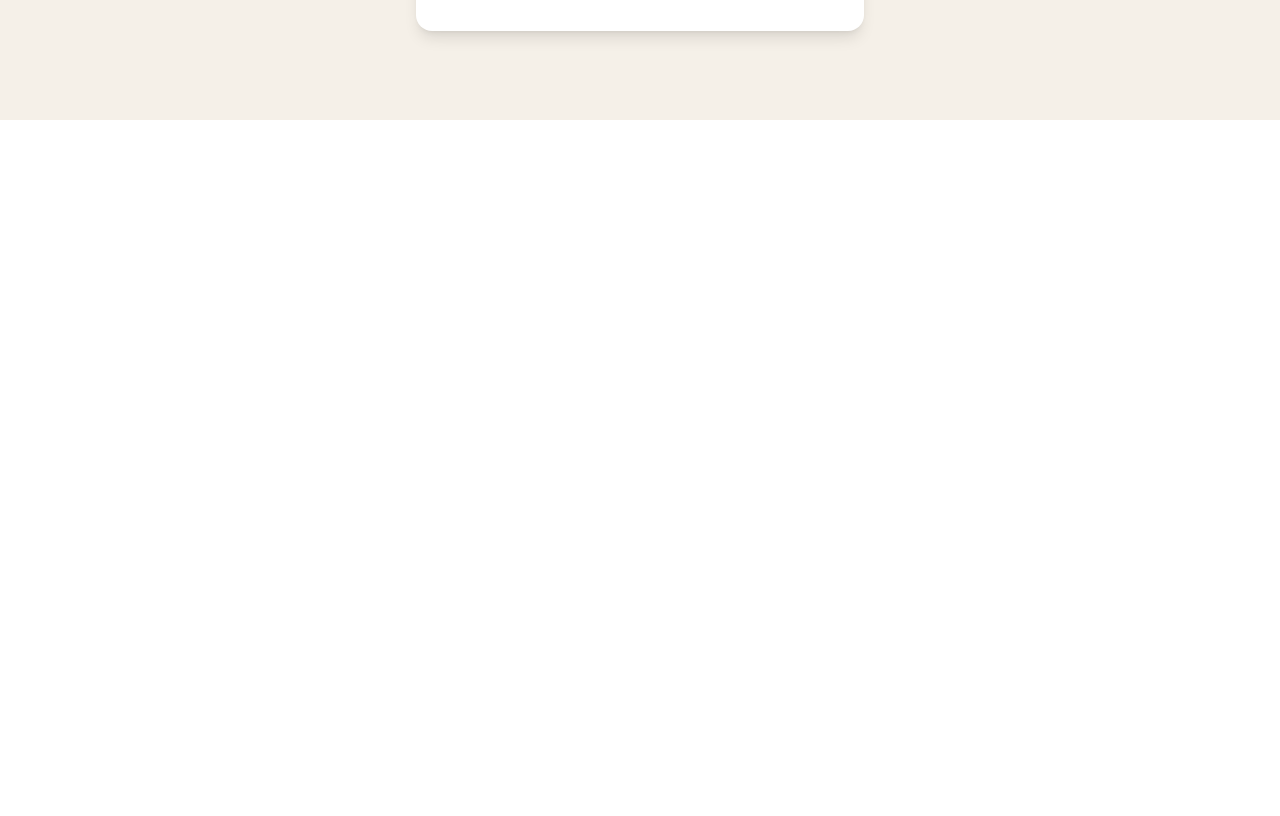
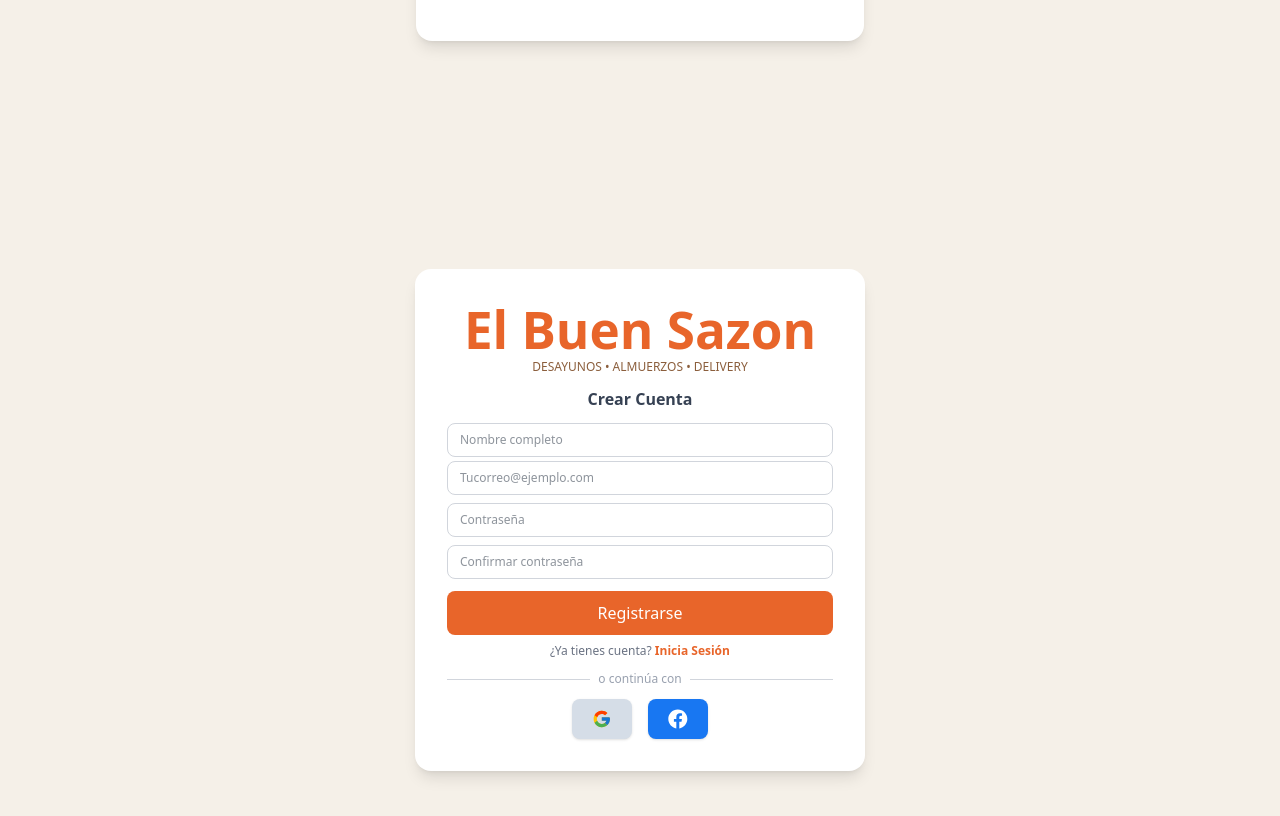
Before and after one commit to AstridVides-cyber/ElBuenSazon_frontend, a React (Vite) app: page / in a window 1280 px wide. Shown: the part 680-1496 px from the top of the page. Before the commit the page ends 800 px from the top, so only its background shows below. Built offline with nearby package versions, Linux system fonts and the light colour scheme.

Commit message:
feat: agregar página de Registro con validaciones

```diff
--- a/src/App.jsx
+++ b/src/App.jsx
@@ -1,9 +1,12 @@
 import Login from "./pages/Login";
+import Register from "./pages/Register";
 
 function App() {
   return (
     <div className="App">
       <Login />
+      <Register />
+
     </div>
   );
 }
--- a/src/pages/Login.jsx
+++ b/src/pages/Login.jsx
@@ -20,12 +20,12 @@ export default function Login() {
     };
 
     return (
-        <div style={{ backgroundColor: "#F5F0E8", minHeight: "100vh" }}
+        <div style={{ backgroundColor: "#F5F0E8", minHeight: "20vh" }}
         className="flex items-center justify-center w-screen h-screen px-1">
             <div className="bg-white rounded-2xl shadow-lg p-12 w-full max-w-md">
 
                 {/* Logo */}
-                <div className="text-center mb-5">
+                <div className="text-center mb-2">
                     <h1 style={{ color: "#E8652A" }} className="text-3xl font-bold">
                         El Buen Sazon
                     </h1>
@@ -34,7 +34,7 @@ export default function Login() {
                     </p>
                 </div>
 
-                <h2 className="text-2xl font-semibold text-gray-700 mb-2 text-center">
+                <h2 className="text-2xl font-semibold text-gray-700 mb-4 text-center">
                     Iniciar Sesión
                 </h2>
 
@@ -56,7 +56,7 @@ export default function Login() {
                 </div>
 
                 {/* Password */}
-                <div className="mb-2">
+                <div className="mb-4">
                 <label className="block text-gray-600 mb-1 text-sm">
                     Contraseña
                 </label>
@@ -82,7 +82,7 @@ export default function Login() {
                 </button>
 
                 {/* Registro */}
-                <p className="text-center text-sm text-gray-500 mt-4">
+                <p className="text-center text-sm text-gray-500 mt-6">
                     ¿No tienes cuenta?{" "}
                     <span
                         style={{ color: "#E8652A" }}
@@ -93,18 +93,18 @@ export default function Login() {
                 </p>
 
                 {/* Divisor */}
-                <div className="flex items-center my-4">
+                <div className="flex items-center my-5">
                 <hr className="flex-grow border-gray-300" />
                 <span className="mx-3 text-gray-400 text-sm">o continúa con</span>
                 <hr className="flex-grow border-gray-300" />
                 </div>
 
                 {/* Botones sociales */}
-                <div className="flex justify-center gap-4">
+                <div className="flex justify-center gap-5">
                 <button
                     onClick={() => console.log("Google login")}
                     className="w-15 h-10 rounded-full border border-gray-200 flex items-center justify-center shadow-sm hover:shadow-md transition hover:scale-105"
-                    style={{ backgroundColor: "white" }}
+                    style={{ backgroundColor: "#d5dde7" }}
                 >
                     <FcGoogle size={20} />
                 </button>
--- a/src/pages/Register.jsx
+++ b/src/pages/Register.jsx
@@ -0,0 +1,178 @@
+import { useState } from "react";
+import { FcGoogle } from "react-icons/fc";
+import { FaFacebook } from "react-icons/fa";
+
+export default function Register() {
+  const [form, setForm] = useState({
+    name: "",
+    email: "",
+    password: "",
+    confirmPassword: "",
+  });
+
+  const [errors, setErrors] = useState({});
+
+  const handleChange = (e) => {
+    setForm({ ...form, [e.target.name]: e.target.value });
+    setErrors({ ...errors, [e.target.name]: "" });
+  };
+
+  const validate = () => {
+    const newErrors = {};
+    if (!form.name.trim())
+        newErrors.name = "El nombre es obligatorio";
+    if (!form.email.trim())
+        newErrors.email = "El correo es obligatorio";
+    else if (!/^[^\s@]+@[^\s@]+\.[^\s@]+$/.test(form.email))
+        newErrors.email = "El correo no es válido";
+    if (!form.password)
+        newErrors.password = "La contraseña es obligatoria";
+    else if (form.password.length < 6)
+        newErrors.password = "Mínimo 6 caracteres";
+    if (!form.confirmPassword)
+        newErrors.confirmPassword = "Confirma tu contraseña";
+    else if (form.password !== form.confirmPassword)
+        newErrors.confirmPassword = "Las contraseñas no coinciden";
+    return newErrors;
+  };
+
+  const handleSubmit = () => {
+    const newErrors = validate();
+    if (Object.keys(newErrors).length > 0) { setErrors(newErrors); return; }
+    console.log("Register:", form);
+    setForm({
+        name: "",
+        email: "",
+        password: "",
+        confirmPassword: "" });
+    setErrors({});
+    alert("¡Cuenta creada exitosamente!");
+  };
+
+  const inputClass = (field) =>
+    `w-full border rounded-lg px-3 py-2 text-xs text-gray-800 focus:outline-none ${
+      errors[field] ? "border-red-400" : "border-gray-300 focus:border-orange-400"
+    }`;
+
+  return (
+    <div
+      className="flex items-center justify-center w-screen h-screen"
+      style={{ backgroundColor: "#F5F0E8", minHeight: "100vh" }}
+    >
+      <div className="bg-white rounded-2xl shadow-lg w-full px-8 py-8" style={{ maxWidth: "450px" }}>
+
+        {/* Logo */}
+        <div className="text-center mb-3">
+            <h1 style={{ color: "#E8652A" }} className="text-2xl font-bold">
+                El Buen Sazon
+            </h1>
+            <p style={{ color: "#8B5E3C" }} className="text-xs mt-0.5">
+                DESAYUNOS • ALMUERZOS • DELIVERY
+            </p>
+        </div>
+
+        <h2 className="text-base font-semibold text-gray-700 mb-3 text-center">
+            Crear Cuenta
+        </h2>
+
+        {/* Nombre */}
+        <div className="mb-1">
+            <input
+                type="text"
+                name="name"
+                value={form.name} onChange={handleChange}
+                placeholder="Nombre completo"
+                autoComplete="off"
+                className={inputClass("name")}
+                style={{ backgroundColor: "white" }}
+            />
+          {errors.name && <p className="text-red-500 text-xs mt-0.5">{errors.name}</p>}
+        </div>
+
+        {/* Email */}
+        <div className="mb-2">
+            <input
+                type="email"
+                name="email"
+                value={form.email}
+                onChange={handleChange}
+                placeholder="Tucorreo@ejemplo.com"
+                autoComplete="off"
+                className={inputClass("email")}
+                style={{ backgroundColor: "white" }}
+            />
+          {errors.email && <p className="text-red-500 text-xs mt-0.5">{errors.email}</p>}
+        </div>
+
+        {/* Password */}
+        <div className="mb-2">
+            <input
+                type="password"
+                name="password"
+                value={form.password}
+                onChange={handleChange}
+                placeholder="Contraseña"
+                autoComplete="new-password"
+                className={inputClass("password")}
+                style={{ backgroundColor: "white" }}
+            />
+          {errors.password && <p className="text-red-500 text-xs mt-0.5">{errors.password}</p>}
+        </div>
+
+        {/* Confirmar Password */}
+        <div className="mb-3">
+            <label className="block text-gray-600 mb-0.5 text-xs">
+
+            </label>
+          <input
+                type="password"
+                name="confirmPassword"
+                value={form.confirmPassword}
+                onChange={handleChange}
+                placeholder="Confirmar contraseña"
+                autoComplete="new-password"
+                className={inputClass("confirmPassword")}
+                style={{ backgroundColor: "white" }}
+            />
+          {errors.confirmPassword && <p className="text-red-500 text-xs mt-0.5">{errors.confirmPassword}</p>}
+        </div>
+
+        {/* Botón */}
+        <button onClick={handleSubmit} style={{ backgroundColor: "#E8652A" }}
+          className="w-full text-white py-2 rounded-lg text-sm font-semibold hover:opacity-90 transition">
+          Registrarse
+        </button>
+
+        {/* Login */}
+        <p className="text-center text-xs text-gray-500 mt-2">
+          ¿Ya tienes cuenta?{" "}
+          <span style={{ color: "#E8652A" }} className="cursor-pointer font-semibold hover:underline">
+            Inicia Sesión
+          </span>
+        </p>
+
+        {/* Divisor */}
+        <div className="flex items-center my-3">
+          <hr className="flex-grow border-gray-300" />
+          <span className="mx-2 text-gray-400 text-xs">o continúa con</span>
+          <hr className="flex-grow border-gray-300" />
+        </div>
+
+        {/* Botones sociales */}
+        <div className="flex justify-center gap-4">
+          <button onClick={() => console.log("Google register")}
+            className="w-15 h-10 rounded-full border border-gray-200 flex items-center justify-center shadow-sm hover:shadow-md transition hover:scale-105"
+            style={{ backgroundColor: "#d5dde7" }}>
+            <FcGoogle size={20} />
+          </button>
+          <button onClick={() => console.log("Facebook register")}
+            className="w-15 h-10 rounded-full flex items-center justify-center shadow-sm hover:shadow-md transition hover:scale-105"
+            style={{ backgroundColor: "#1877F2" }}>
+            <FaFacebook size={20} color="white" />
+          </button>
+        </div>
+
+      </div>
+    </div>
+  );
+}
```
